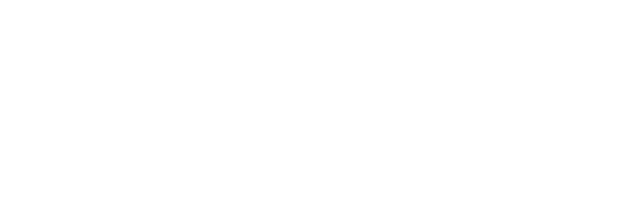
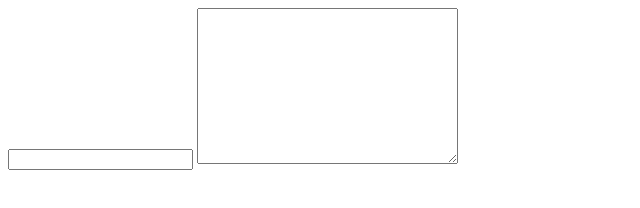
Before and after one commit to eonduck2/Blog, a website: page public/index.html in a window 1280 px wide. Shown: the whole page, without its empty margins (0-640 px from the left). Drawn offline with Linux system fonts and the light colour scheme.

Commit message:
index.html 인풋 폼 초기화

```diff
--- a/public/index.html
+++ b/public/index.html
@@ -5,5 +5,10 @@
     <meta name="viewport" content="width=device-width, initial-scale=1.0" />
     <title>Document</title>
   </head>
-  <body></body>
+  <body>
+    <form action="input-form" method="post">
+      <input type="text" name="title" id="" />
+      <textarea name="content" id="" cols="30" rows="10"></textarea>
+    </form>
+  </body>
 </html>
```
